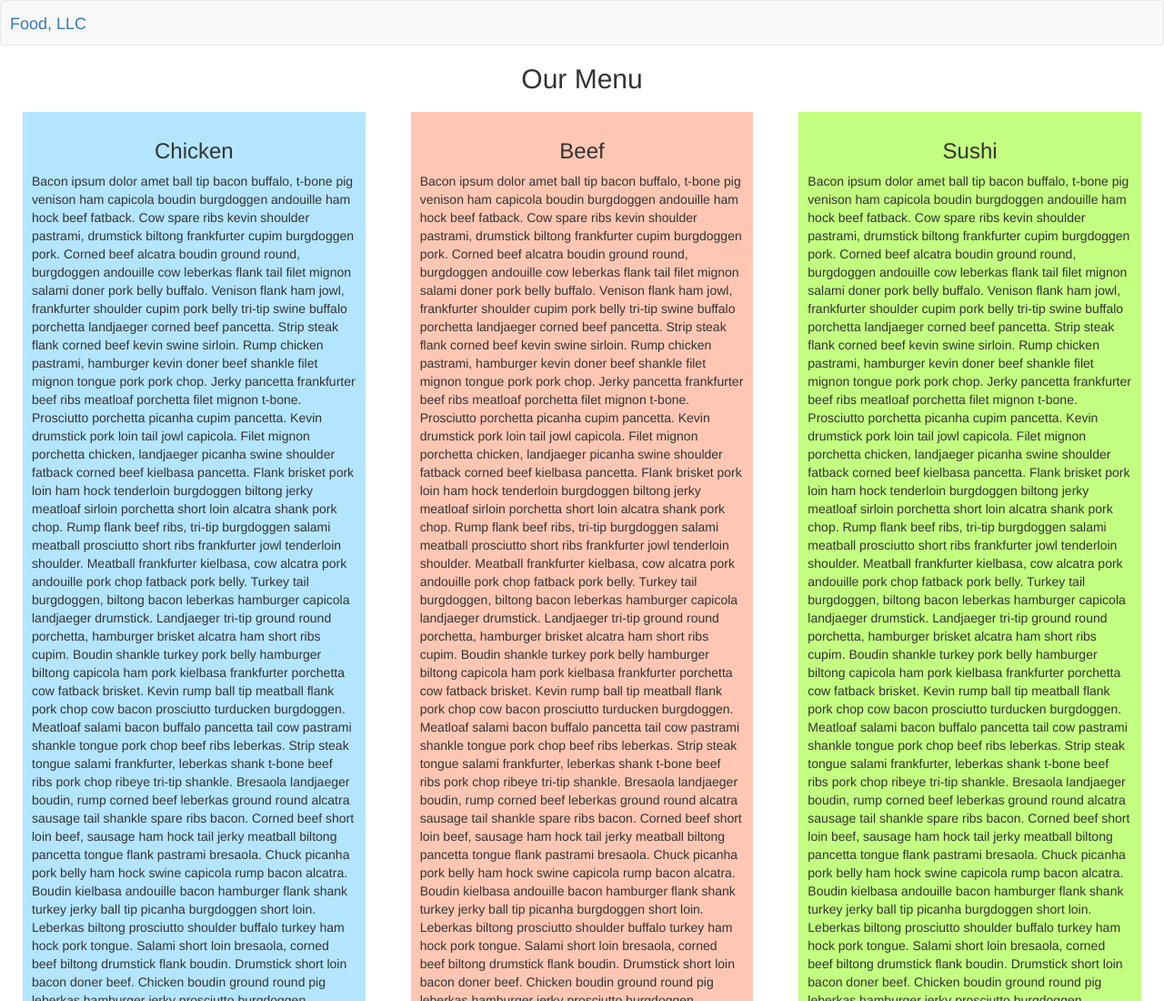
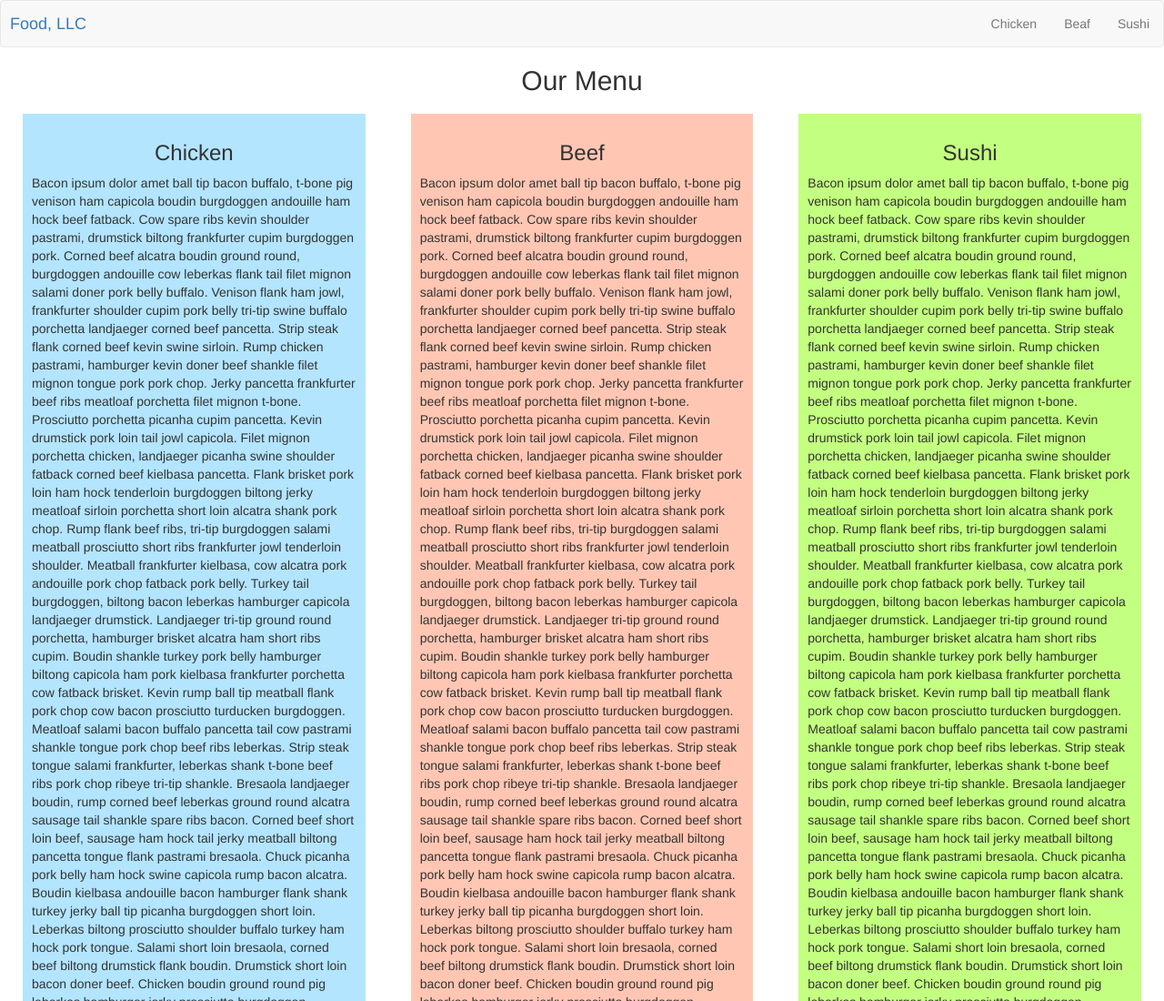
Before and after one commit to jainkeyu/module3-solution, a plain HTML site: page index.html in a window 1280 px wide. Shown: the top 1100 px of the page at 91% size. Drawn offline with Linux system fonts and the light colour scheme.

Commit message:
Update index.html

```diff
--- a/index.html
+++ b/index.html
@@ -37,7 +37,7 @@
       </div>
 
       <div id="collapsable-nav" class="collapse navbar-collapse">
-          <ul id="nav-list" class="nav navbar-nav navbar-right visible-xs">
+          <ul id="nav-list" class="nav navbar-nav navbar-right visible-xs-12">
            <li>
              <a href="#section-1">Chicken</a>
            </li>
```
